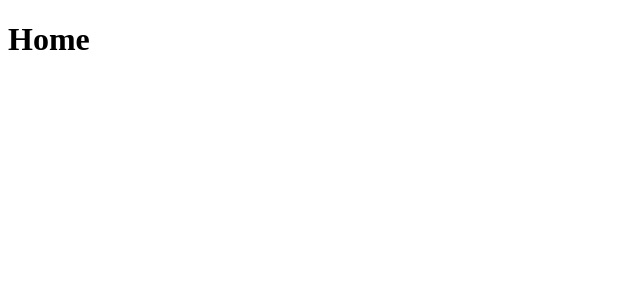
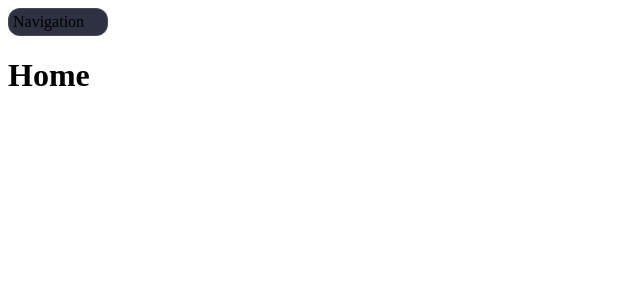
Before and after one commit to Sirdayne/aidala-client, a Vue app: page / in a window 1280 px wide. Shown: the top 300 px of the page, without its empty margins (0-640 px from the left). Built offline with nearby package versions, Linux system fonts and the light colour scheme.

Commit message:
src to @

```diff
--- a/index.html
+++ b/index.html
@@ -4,7 +4,7 @@
     <meta charset="UTF-8" />
     <link rel="icon" type="image/svg+xml" href="/vite.svg" />
     <meta name="viewport" content="width=device-width, initial-scale=1.0" />
-    <title>Vite + Vue + TS</title>
+    <title>Aidala</title>
   </head>
   <body>
     <div id="app"></div>
--- a/src/App.vue
+++ b/src/App.vue
@@ -1,6 +1,10 @@
 <script setup lang="ts">
+import Navigation from '@/ui/Navigation.vue'
 </script>
 
 <template>
-  <router-view></router-view>
+  <div>
+    <Navigation></Navigation>
+    <router-view></router-view>
+  </div>
 </template>
--- /dev/null
+++ b/src/assets/styles/components/components.sass
@@ -0,0 +1 @@
+@import 'navigation.sass'
--- /dev/null
+++ b/src/assets/styles/components/navigation.sass
@@ -0,0 +1,15 @@
+.navigation
+  position: sticky
+  top: 0
+  left: 0
+  box-sizing: border-box
+  align-items: center
+  padding: 0.25em
+  width: 100px
+  background: #2E3142
+  border: 1px solid rgba(255, 255, 255, 0.1)
+  border-radius: 12px
+
+@media only screen and (max-width: $landscape)
+  .navigation
+    display: none
--- a/src/assets/styles/main.sass
+++ b/src/assets/styles/main.sass
@@ -1,5 +1,6 @@
 @import 'var.sass'
 @import 'scroll.sass'
+@import 'components/components.sass'
 
 body
   font-family: 'IBM Plex Sans'
--- /dev/null
+++ b/src/ui/Navigation.vue
@@ -0,0 +1,8 @@
+<script setup lang="ts">
+</script>
+
+<template>
+  <div class="navigation">
+    Navigation
+  </div>
+</template>
--- a/vite.config.ts
+++ b/vite.config.ts
@@ -4,4 +4,9 @@ import vue from '@vitejs/plugin-vue'
 // https://vitejs.dev/config/
 export default defineConfig({
   plugins: [vue()],
+  resolve: {
+    alias: {
+      '@': '/src',
+    },
+  }
 })
```
